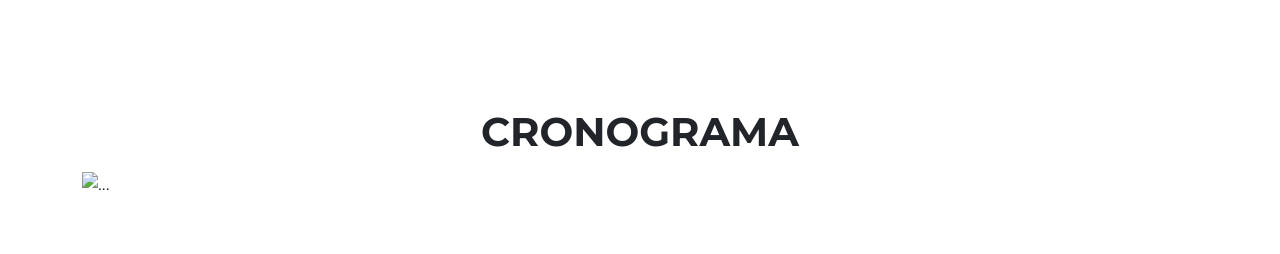
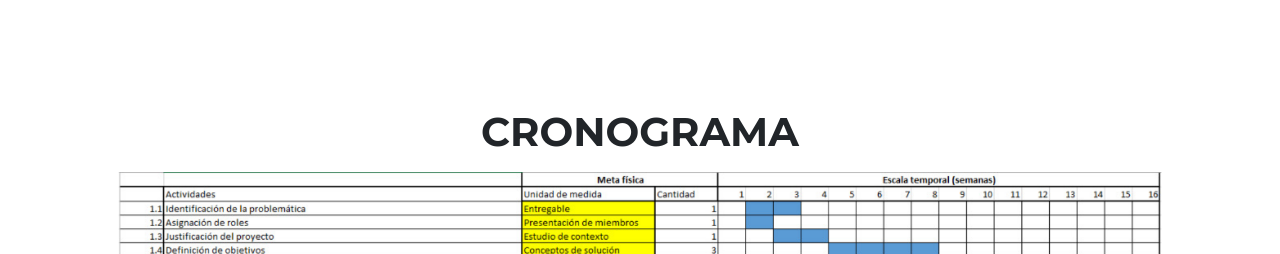
Before and after one commit to grupo2-funbio/Entregable_7, a plain HTML site: page index.html in a window 1280 px wide. Shown: the part 1634-1888 px from the top of the page. Drawn offline with nearby package versions, Linux system fonts and the light colour scheme.

Commit message:
Update index.html

```diff
--- a/index.html
+++ b/index.html
@@ -63,7 +63,7 @@
                 <div class="text-center">
                     <h2 class="section-heading text-uppercase">Cronograma</h2>
                      </div>
-                     <img class="img-fluid d-block mx-auto" src="assets/img/about/Tabf.png" alt="..." />
+                     <img class="img-fluid d-block mx-auto" src="assets/img/about/crono.png" alt="..." />
 
 
 
```
